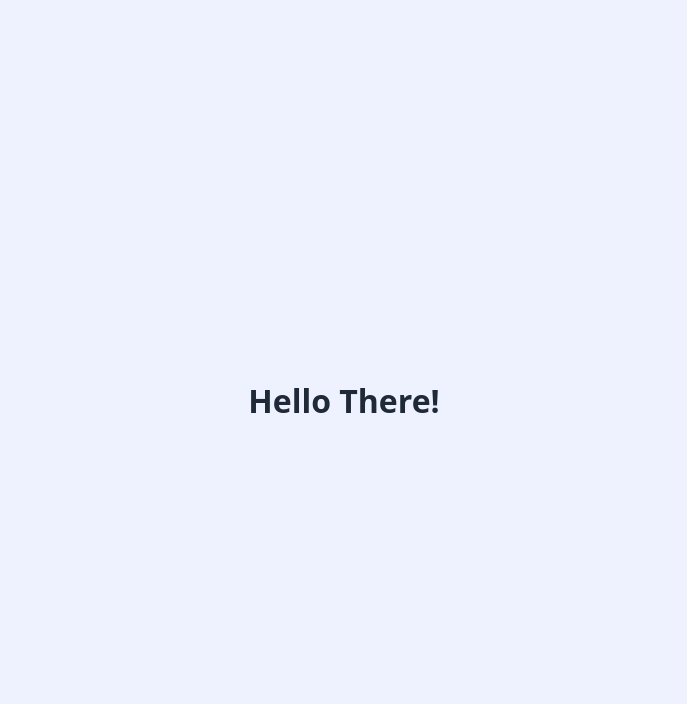
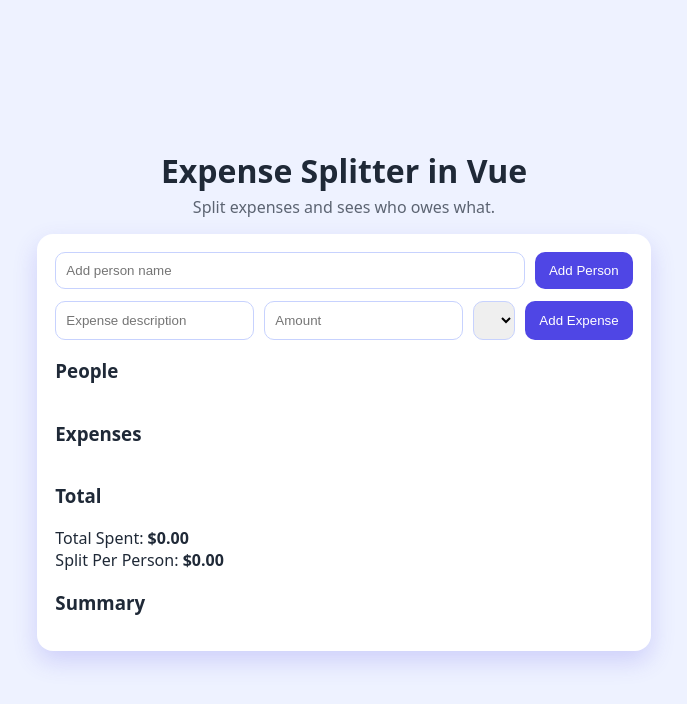
Before and after one commit to Latiyay/expense-splitter-vue, a Vue app: page / in a window 1280 px wide. Shown: the top 704 px of the page, without its empty margins (296-983 px from the left). Built offline with nearby package versions, Linux system fonts and the light colour scheme.

Commit message:
Added Card, changed Name

```diff
--- a/src/App.vue
+++ b/src/App.vue
@@ -1,11 +1,87 @@
 <script setup>
-
+import Header from './components/Header.vue'
+import Card from './components/Card.vue'
 </script>
 
 <template>
-<h1>Hello There!</h1>
+  <Header />
+  <Card>
+    <form id="personForm" class="rowForm">
+      <input id="personInput" type="text" placeholder="Add person name">
+      <button>Add Person</button>
+    </form>
+    <form id="expenseForm" class="rowForm">
+      <input id="descInput"type="text" placeholder="Expense description" />
+      <input id="amountInput" type="number" placeholder="Amount" />
+      <select id="paidBySelect"></select>
+      <button>Add Expense</button>
+    </form>
+    <section>
+      <h3>People</h3>
+      <ul id="peopleList" class="list"></ul>
+    </section>
+
+    <section>
+      <h3>Expenses</h3>
+      <ul id="expenseList" class="list"></ul>
+    </section>
+
+    <section>
+      <h3>Total</h3>
+      <p>
+        Total Spent: <strong id="totalSpent">$0.00</strong><br/>
+        Split Per Person: <strong id="splitAmount">$0.00</strong>
+      </p>
+    </section>
+
+    <section class="summary">
+      <h3>Summary</h3>
+      <ul id="summaryList" class="list"></ul>
+    </section>
+  </Card>
 </template>
 
 <style scoped>
+.rowForm {
+    display: flex;
+    gap: 10px;
+    margin-bottom: 12px;
+}
 
+input, select {
+    flex: 1;
+    padding: 10px;
+    border-radius: 10px;
+    border: 1px solid #c7d2fe;
+}
+
+button {
+    padding: 10px 14px;
+    border-radius: 10px;
+    border: none;
+    background: #4f46e5;
+    color: #fff;
+    cursor: pointer;
+}
+
+.list {
+  list-style: none;
+  padding: 0;
+  margin: 0;
+  display: grid;
+  gap: 8px;
+}
+
+.list li {
+  padding: 10px;
+  border-radius: 10px;
+  background: #f1f5ff;
+  display: flex;
+  justify-content: space-between;
+}
+
+#summaryList li {
+  background: #dcfce7;
+  color: #166534;
+}
 </style>
--- /dev/null
+++ b/src/components/Card.vue
@@ -0,0 +1,15 @@
+<template>
+  <main class="card">
+    <slot />
+  </main>
+</template>
+
+<style scoped>
+.card {
+  width: min(600 px, 100%);
+  background: #fff;
+  padding: 18px;
+  border-radius: 16px;
+  box-shadow: 0 10px 24px rgba(79, 70, 229, .2);
+}
+</style>
--- a/src/components/Header.vue
+++ b/src/components/Header.vue
@@ -1,6 +1,6 @@
 <template>
     <header class="top">
-        <h1>Expense Splitter</h1>
+        <h1>Expense Splitter in Vue</h1>
         <p>Split expenses and sees who owes what.</p>
     </header>
 </template>
```
